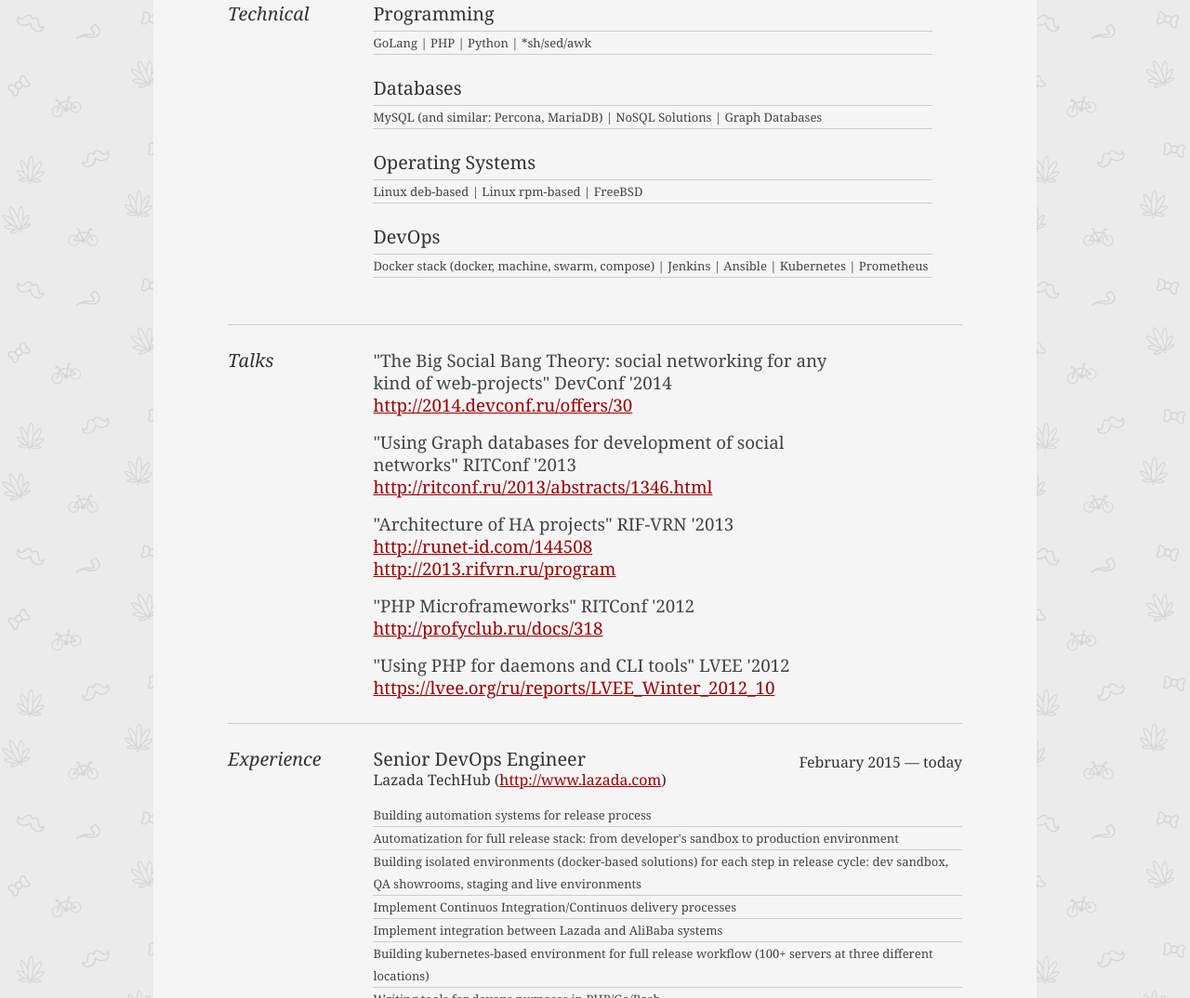
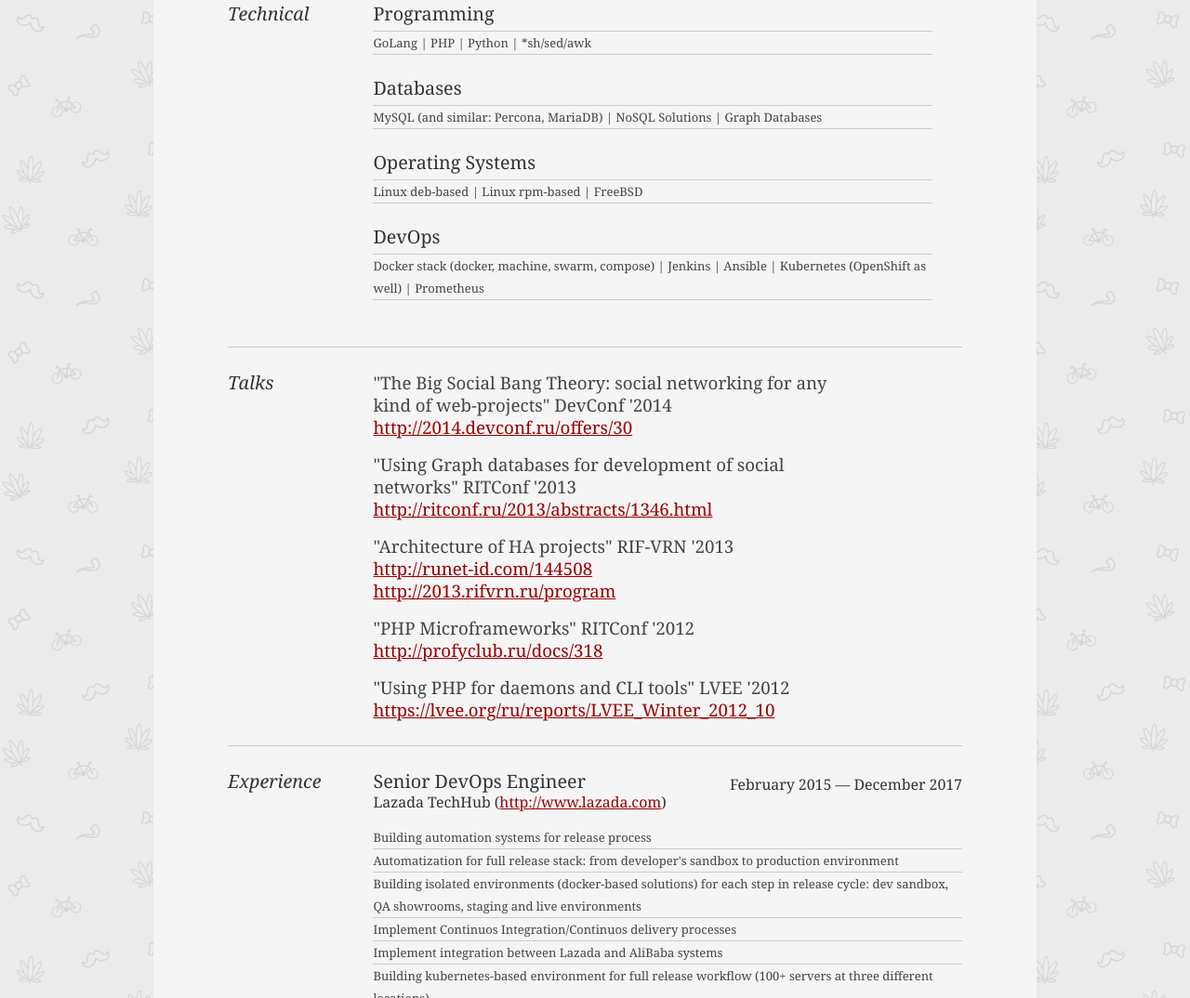
Before and after one commit to boombick/boombick.org, a plain HTML site: page cv/index.html in a window 1280 px wide. Shown: the part 946-2020 px from the top of the page at 93% size. Drawn offline with Linux system fonts and the light colour scheme.

Commit message:
Left Lazada

```diff
--- a/cv/index.html
+++ b/cv/index.html
@@ -146,7 +146,7 @@ I'm not looking for a job now-->
 								<li>Linux deb-based | Linux rpm-based | FreeBSD</li>
 								<li class="last">&nbsp;</li>
 								<li><h2>DevOps</h2></li>
-								<li>Docker stack (docker, machine, swarm, compose) | Jenkins | Ansible | Kubernetes | Prometheus	</li>
+								<li>Docker stack (docker, machine, swarm, compose) | Jenkins | Ansible | Kubernetes (OpenShift as well) | Prometheus</li>
 								<li class="last">&nbsp;</li>
 							</ul>
 						</div>
@@ -189,7 +189,7 @@ I'm not looking for a job now-->
 							<div class="job">
 								<h2>Senior DevOps Engineer</h2>
 								<h3>Lazada TechHub (<a href="http://www.lazada.com" target="_blank">http://www.lazada.com</a>)</h3>
-								<h4>February 2015 &mdash; today</h4>
+								<h4>February 2015 &mdash; December 2017</h4>
 								&nbsp;<br />
 									<ul>
 										<li>Building automation systems for release process</li>
```
